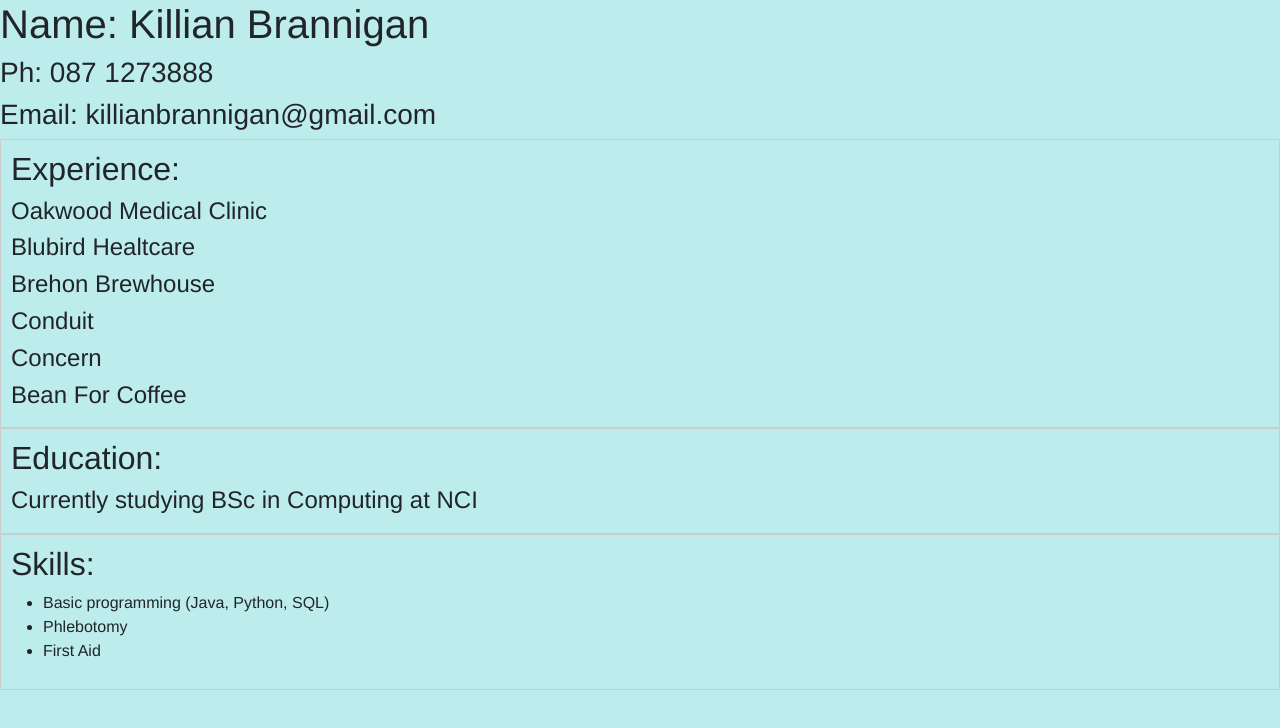
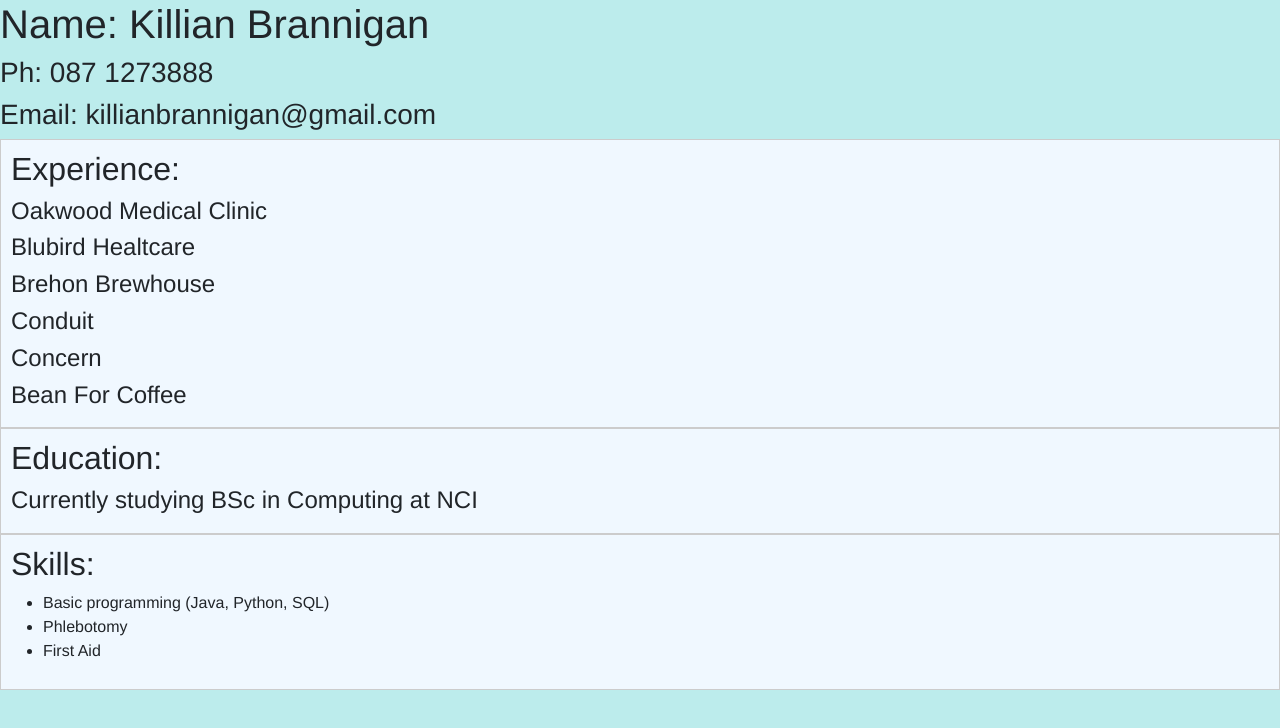
Before and after one commit to antainmhi/.github.io, a plain HTML site: page index.html in a window 1280 px wide. Drawn offline with nearby package versions, Linux system fonts and the light colour scheme.

Commit message:
Update style.css

```diff
--- a/style.css
+++ b/style.css
@@ -18,6 +18,7 @@ body{
     justify-content: flex-start;
     border: 1px #ccc solid;
     padding: 10px;
+    background-color: #F0F8FF;
 }
 
 
```
